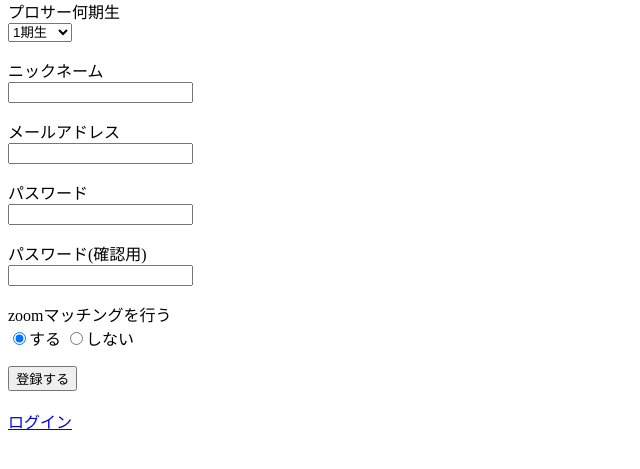
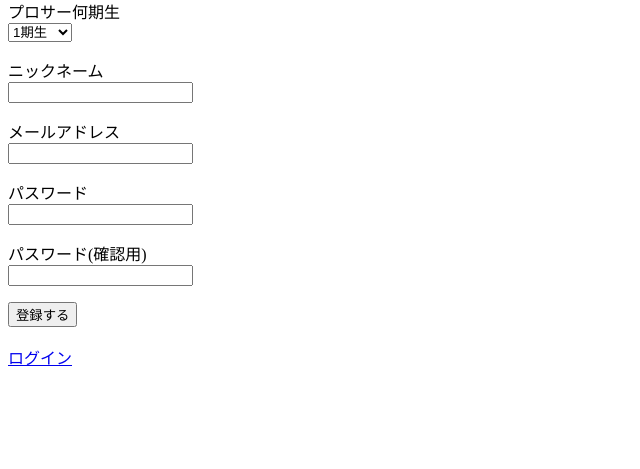
Before and after one commit to rhapsody0919/christmas_app, a PHP site: page /create_user.php in a window 1280 px wide. Shown: the part 90-559 px from the top of the page, without its empty margins (0-640 px from the left). Run offline with PHP 8.4, Linux system fonts and the light colour scheme.

Commit message:
[update] マッチングのオンオフのボタンを削除
マッチングメッセージのオンオフのカラムにはデフォルトで1を入力

```diff
--- a/create_user.php
+++ b/create_user.php
@@ -35,23 +35,11 @@ if ($_SERVER['REQUEST_METHOD'] === 'POST') {
 	} elseif ($_POST['password1'] !== $_POST['password2']) {
 		$error_messages['password2'] = '※パスワードが一致しません';
 	}
-	if (empty($_POST['matching'])) {
-		$error_messages['matching'] = '※zoomマッチングが未選択です';
-	} elseif ($_POST['matching'] !== 'yes' || $_POST['matching'] !== 'no') {
-		$error_messages['matching'] = '※zoomマッチングが未選択です';
-	}
-
 	if (empty($error_messages)) {
 		$class = (int)$_POST['class'];
 		$name = $_POST['name'];
 		$mail = $_POST['mail'];
 		$password = password_hash($_POST['password1'], PASSWORD_DEFAULT);
-		$matching = $_POST['matching'];
-		if ($matching === 'yes') {
-			$matching = 1;
-		} else {
-			$matching = 0;
-		}
 		$dbh = dbConnect();
 		$sql = 'SELECT * FROM con1_users WHERE mail = :mail';
 		$stmt = $dbh->prepare($sql);
@@ -59,13 +47,12 @@ if ($_SERVER['REQUEST_METHOD'] === 'POST') {
 		$stmt->execute();
 		$result = $stmt->fetch();
 		if ($result === false) {
-			$sql = 'INSERT INTO con1_users(name, class, mail, pass, matching) VALUES(:name, :class, :mail, :password, :matching)';
+			$sql = 'INSERT INTO con1_users(name, class, mail, pass) VALUES(:name, :class, :mail, :password)';
 			$stmt = $dbh->prepare($sql);
 			$stmt->bindValue(':name', $name, PDO::PARAM_STR);
 			$stmt->bindValue(':class', $class, PDO::PARAM_INT);
 			$stmt->bindValue(':mail', $mail, PDO::PARAM_STR);
 			$stmt->bindValue(':password', $password, PDO::PARAM_STR);
-			$stmt->bindValue(':matching', $matching, PDO::PARAM_INT);
 			$stmt->execute();
 			$sql = 'SELECT * FROM con1_users WHERE mail = :mail';
 			$stmt = $dbh->prepare($sql);
@@ -120,11 +107,6 @@ if ($_SERVER['REQUEST_METHOD'] === 'POST') {
 <input type="password" name="password2">
 </label><br>
 <p><?php if (!empty($error_messages['password2'])) echo $error_messages['password2']; ?></p>
-<p>zoomマッチングを行う<br>
-<input type="radio" name="matching" value="yes" checked="checked">する
-<input type="radio" name="matching" value="no">しない
-</p>
-<p><?php if (!empty($error_messages['matching'])) echo $error_messages['matching']; ?></p>
 <input type="submit" value="登録する">
 </form><br>
 <a href="login.php">ログイン</a><br>
```
